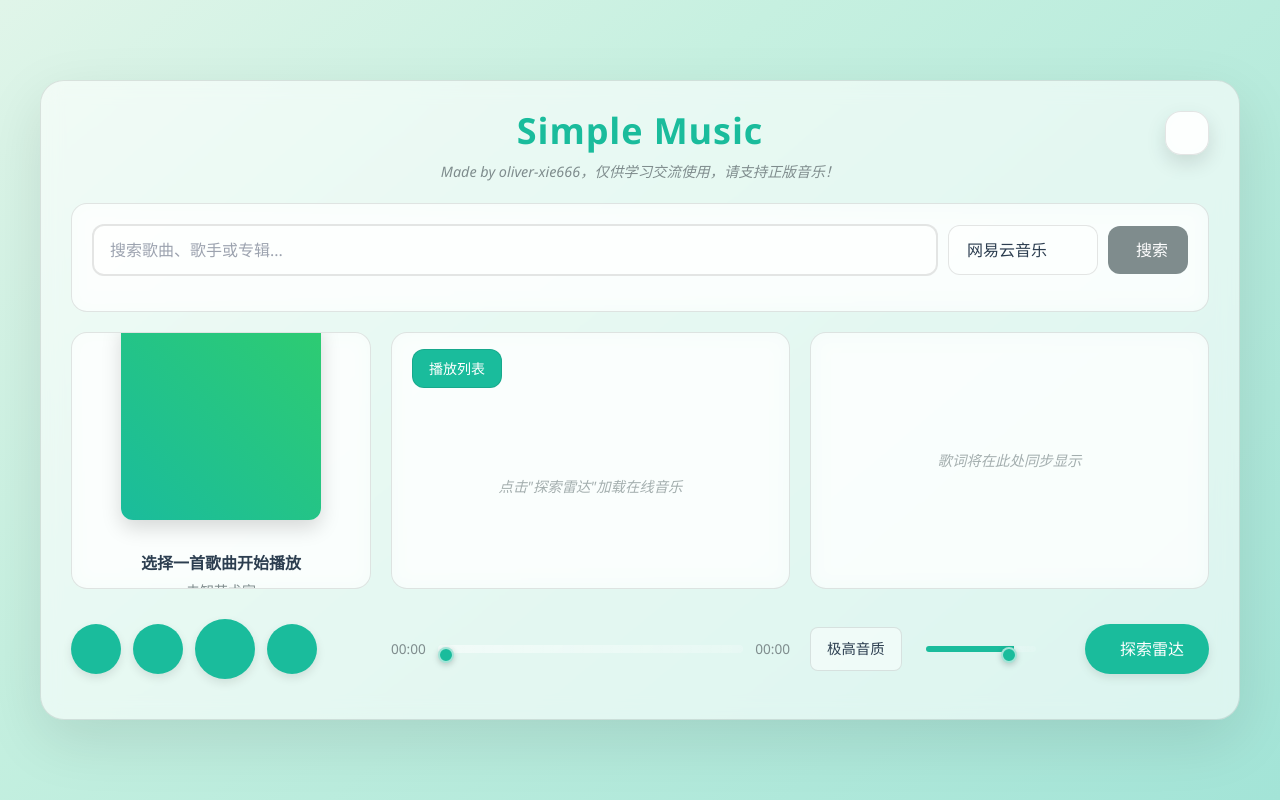
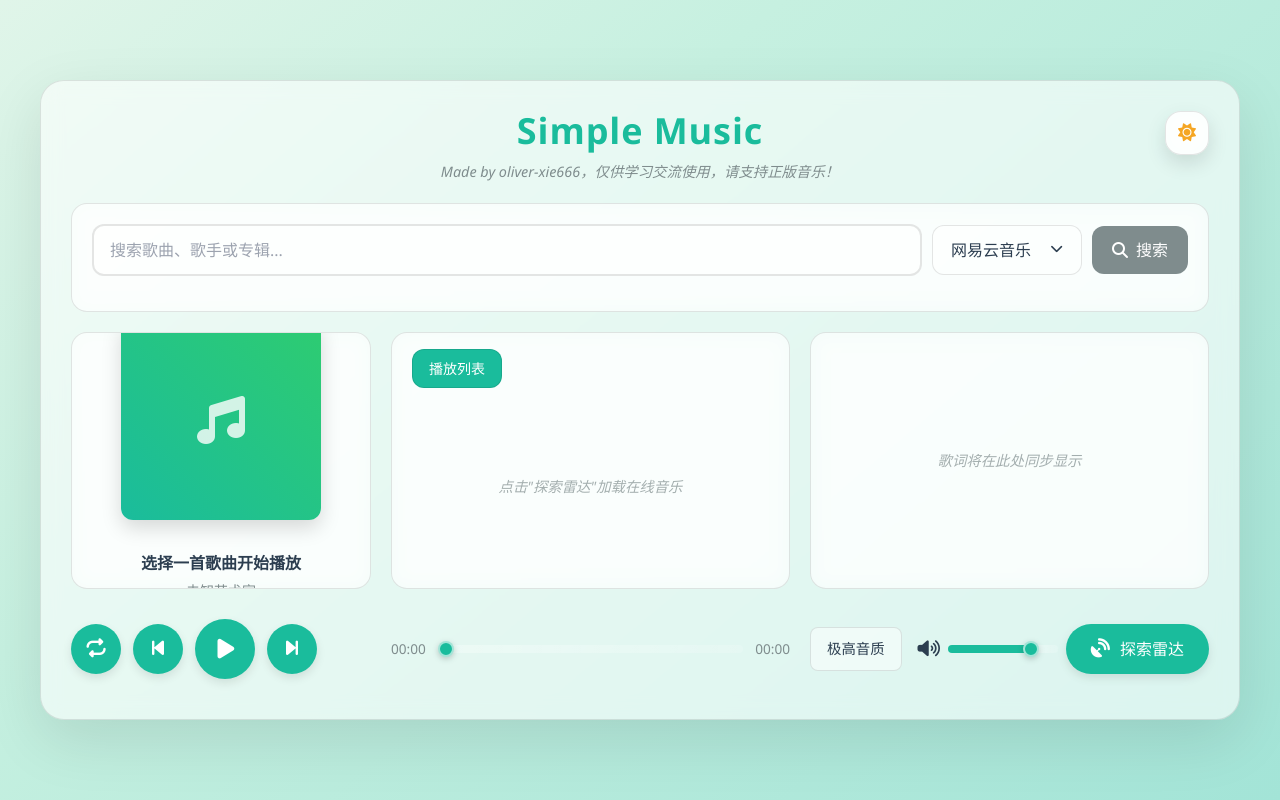
Before and after one commit to oliver-xie666/simple-music, a Vue app: page / in a window 1280 px wide. Built offline with nearby package versions, Linux system fonts and the light colour scheme.

Commit message:
refactor: 优化ui

```diff
--- a/index.html
+++ b/index.html
@@ -4,6 +4,8 @@
   <meta charset="UTF-8">
   <meta name="viewport" content="width=device-width, initial-scale=1.0">
   <title>Simple Music</title>
+  <!-- FontAwesome Icons -->
+  <link rel="stylesheet" href="https://cdnjs.cloudflare.com/ajax/libs/font-awesome/6.5.2/css/all.min.css">
 </head>
 <body>
   <div id="app"></div>
--- a/package.json
+++ b/package.json
@@ -37,5 +37,6 @@
     "vite-plugin-electron-renderer": "^0.14.0",
     "vue-tsc": "^1.8.0",
     "wait-on": "^7.2.0"
-  }
+  },
+  "packageManager": "yarn@1.22.22+sha512.a6b2f7906b721bba3d67d4aff083df04dad64c399707841b7acf00f6b133b7ac24255f2652fa22ae3534329dc6180534e98d17432037ff6fd140556e2bb3137e"
 }
--- a/src/components/PlayerControls.vue
+++ b/src/components/PlayerControls.vue
@@ -32,8 +32,8 @@
         style="font-size: 1.4em; box-shadow: 0 4px 10px rgba(0,0,0,0.1);"
         :disabled="!store.currentSong && store.playlist.length === 0"
       >
-        <i v-if="store.isLoading" class="fas fa-spinner fa-spin"></i>
-        <i v-else :class="store.isPlaying ? 'fas fa-pause' : 'fas fa-play'"></i>
+        <i v-if="store.isLoading" class="fas fa-spinner fa-spin" style="margin: 0;"></i>
+        <i v-else :class="store.isPlaying ? 'fas fa-pause' : 'fas fa-play'" :style="{ marginLeft: store.isPlaying ? '0' : '2px' }"></i>
       </button>
 
       <!-- 下一曲 -->
@@ -62,9 +62,9 @@
         @input="seekAudio"
         :max="store.duration || 0"
         step="0.1"
-        class="flex-1 h-2 rounded-full cursor-pointer transition-all duration-200 appearance-none bg-transparent"
+        class="flex-1 h-2 rounded-full cursor-pointer transition-all duration-200"
         :style="{
-          background: `linear-gradient(to right, #1abc9c 0%, #1abc9c ${store.progress}%, rgba(255, 255, 255, 0.5) ${store.progress}%, rgba(255, 255, 255, 0.2) 100%)`
+          background: `linear-gradient(to right, #1abc9c 0%, #1abc9c ${store.progress}%, rgba(255, 255, 255, 0.3) ${store.progress}%, rgba(255, 255, 255, 0.15) 100%)`
         }"
       />
       <span
@@ -77,10 +77,10 @@
     </div>
 
     <!-- 右侧：音质、音量、探索雷达 -->
-    <div class="flex items-center justify-between gap-5 w-full flex-wrap" style="grid-area: trailing;">
-      <div class="flex items-center gap-4 flex-wrap justify-start flex-1">
+    <div class="flex items-center justify-between gap-5 w-full" style="grid-area: trailing;">
+      <div class="flex items-center gap-4 justify-start flex-1">
         <!-- 音质选择 -->
-        <div class="relative">
+        <div class="relative flex-shrink-0">
           <button
             @click="showQualityMenu = !showQualityMenu"
             class="flex items-center justify-center gap-0 px-4 py-2.5 rounded-2 border font-medium cursor-pointer transition-all duration-200"
@@ -118,12 +118,12 @@
         </div>
 
         <!-- 音量控制 -->
-        <div class="flex items-center gap-2 min-w-[140px]">
+        <div class="flex items-center gap-2 min-w-[140px] flex-shrink-0">
           <i
             :class="volumeIcon"
             :style="{ color: store.isDark ? '#ecf0f1' : '#2c3e50' }"
             @click="toggleMute"
-            class="cursor-pointer"
+            class="cursor-pointer text-lg"
           ></i>
           <input
             type="range"
@@ -132,9 +132,9 @@
             min="0"
             max="100"
             step="1"
-            class="w-[110px] h-1.5 rounded-full cursor-pointer appearance-none bg-transparent"
+            class="w-[110px] h-1.5 rounded-full cursor-pointer"
             :style="{
-              background: `linear-gradient(to right, #1abc9c 0%, #1abc9c ${store.volume * 100}%, rgba(255, 255, 255, 0.2) ${store.volume * 100}%, rgba(255, 255, 255, 0.1) 100%)`
+              background: `linear-gradient(to right, #1abc9c 0%, #1abc9c ${store.volume * 100}%, rgba(255, 255, 255, 0.3) ${store.volume * 100}%, rgba(255, 255, 255, 0.15) 100%)`
             }"
           />
         </div>
@@ -143,7 +143,7 @@
       <!-- 探索雷达 -->
       <button
         @click="handleExploreRadar"
-        class="bg-[#1abc9c] text-white border-none rounded-full cursor-pointer flex justify-center items-center transition-all duration-200 px-6.25 gap-2.5 h-12.5 hover:bg-[#12836d]"
+        class="bg-[#1abc9c] text-white border-none rounded-full cursor-pointer flex justify-center items-center transition-all duration-200 px-6.25 gap-2.5 h-12.5 hover:bg-[#12836d] flex-shrink-0"
         :disabled="isExploring"
         :class="isExploring ? 'bg-[#7f8c8d] cursor-not-allowed' : ''"
         style="width: auto; font-size: 1.2em; box-shadow: 0 4px 10px rgba(0,0,0,0.1);"
@@ -255,40 +255,3 @@ async function handleExploreRadar() {
   }
 }
 </script>
-
-<style scoped>
-/* Range Input 样式 */
-input[type="range"] {
-  -webkit-appearance: none;
-  appearance: none;
-}
-
-input[type="range"]::-webkit-slider-thumb {
-  -webkit-appearance: none;
-  appearance: none;
-  width: 16px;
-  height: 16px;
-  border-radius: 50%;
-  background: #1abc9c;
-  border: 2px solid rgba(255, 255, 255, 0.6);
-  box-shadow: 0 2px 6px rgba(0, 0, 0, 0.2);
-  transition: transform 0.2s ease;
-  cursor: pointer;
-}
-
-input[type="range"]::-moz-range-thumb {
-  width: 16px;
-  height: 16px;
-  border-radius: 50%;
-  background: #1abc9c;
-  border: 2px solid rgba(255, 255, 255, 0.6);
-  box-shadow: 0 2px 6px rgba(0, 0, 0, 0.2);
-  transition: transform 0.2s ease;
-  cursor: pointer;
-}
-
-input[type="range"]:active::-webkit-slider-thumb,
-input[type="range"]:active::-moz-range-thumb {
-  transform: scale(1.1);
-}
-</style>
--- a/src/components/SearchArea.vue
+++ b/src/components/SearchArea.vue
@@ -66,9 +66,9 @@
 
       <button
         @click="handleSearch"
-        class="bg-[#1abc9c] text-white border-none rounded-3 px-5 py-3 cursor-pointer text-base transition-all duration-200 flex items-center gap-2 hover:bg-[#12836d]"
+        class="text-white border-none rounded-3 px-5 py-3 cursor-pointer text-base transition-all duration-200 flex items-center gap-2"
         :disabled="store.isSearching || !searchQuery.trim()"
-        :class="store.isSearching || !searchQuery.trim() ? 'bg-[#7f8c8d] cursor-not-allowed' : ''"
+        :class="(store.isSearching || !searchQuery.trim()) ? 'bg-[#7f8c8d] cursor-not-allowed' : 'bg-[#1abc9c] hover:bg-[#12836d]'"
       >
         <i :class="store.isSearching ? 'fas fa-spinner fa-spin' : 'fas fa-search'"></i>
         <span>搜索</span>
--- a/src/styles/global.css
+++ b/src/styles/global.css
@@ -45,40 +45,60 @@ audio {
   display: none;
 }
 
-/* 范围输入样式（音量滑块） */
+/* 范围输入样式（进度条和音量滑块） */
 input[type="range"] {
   -webkit-appearance: none;
   appearance: none;
   background: transparent;
+  outline: none;
+  height: 8px;
 }
 
 input[type="range"]::-webkit-slider-thumb {
   -webkit-appearance: none;
   appearance: none;
-  width: 14px;
-  height: 14px;
+  width: 16px;
+  height: 16px;
   border-radius: 50%;
-  background: #14b8a6;
+  background: #1abc9c;
+  border: 2px solid rgba(255, 255, 255, 0.6);
+  box-shadow: 0 2px 6px rgba(0, 0, 0, 0.2);
   cursor: pointer;
-  box-shadow: 0 2px 4px rgba(0, 0, 0, 0.2);
+  transition: transform 0.2s ease;
+  margin-top: -4px;
 }
 
 input[type="range"]::-moz-range-thumb {
-  width: 14px;
-  height: 14px;
+  width: 16px;
+  height: 16px;
   border-radius: 50%;
-  background: #14b8a6;
+  background: #1abc9c;
+  border: 2px solid rgba(255, 255, 255, 0.6);
+  box-shadow: 0 2px 6px rgba(0, 0, 0, 0.2);
   cursor: pointer;
+  transition: transform 0.2s ease;
   border: none;
-  box-shadow: 0 2px 4px rgba(0, 0, 0, 0.2);
+}
+
+input[type="range"]:active::-webkit-slider-thumb,
+input[type="range"]:hover::-webkit-slider-thumb {
+  transform: scale(1.1);
+}
+
+input[type="range"]:active::-moz-range-thumb,
+input[type="range"]:hover::-moz-range-thumb {
+  transform: scale(1.1);
 }
 
 input[type="range"]::-webkit-slider-runnable-track {
-  height: 4px;
-  border-radius: 2px;
+  height: 8px;
+  border-radius: 4px;
+  background: transparent;
 }
 
 input[type="range"]::-moz-range-track {
-  height: 4px;
-  border-radius: 2px;
+  height: 8px;
+  border-radius: 4px;
+  background: transparent;
+  border: none;
 }
```
